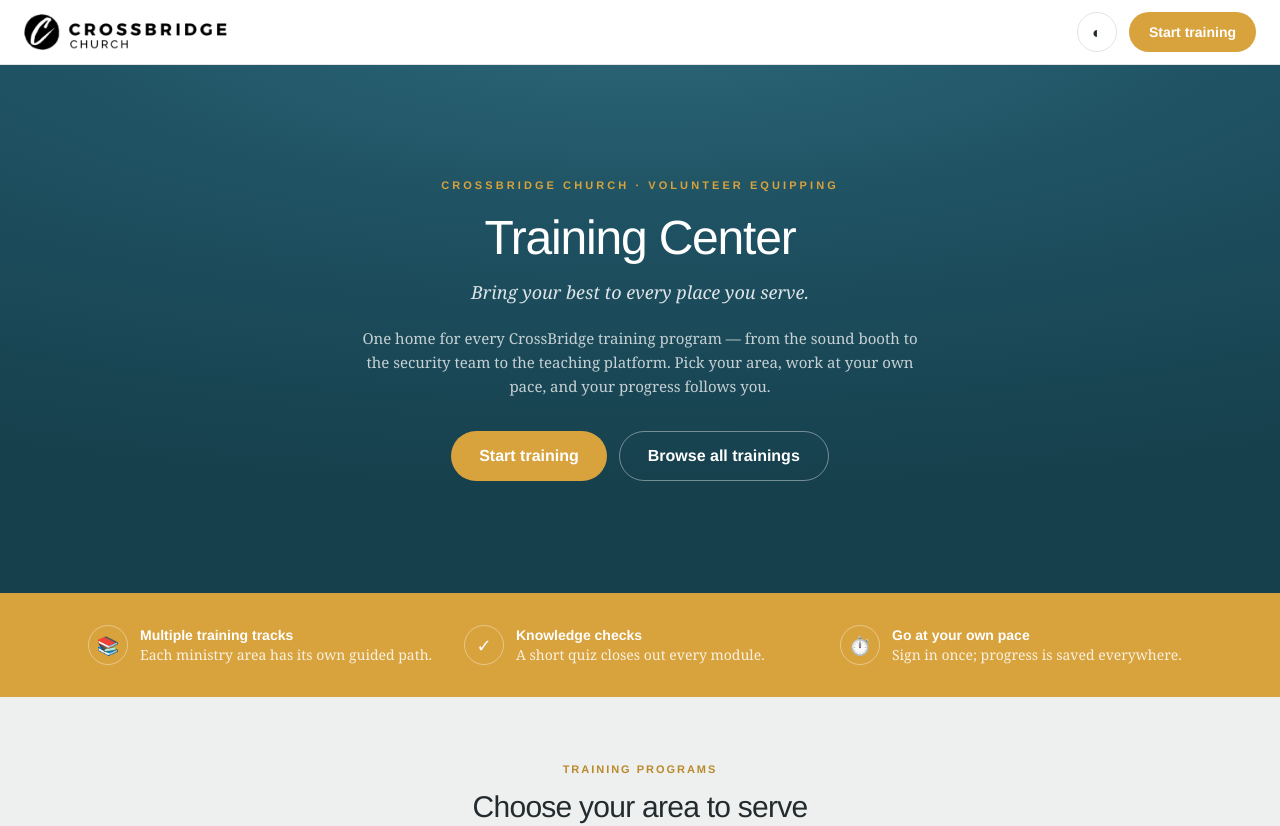
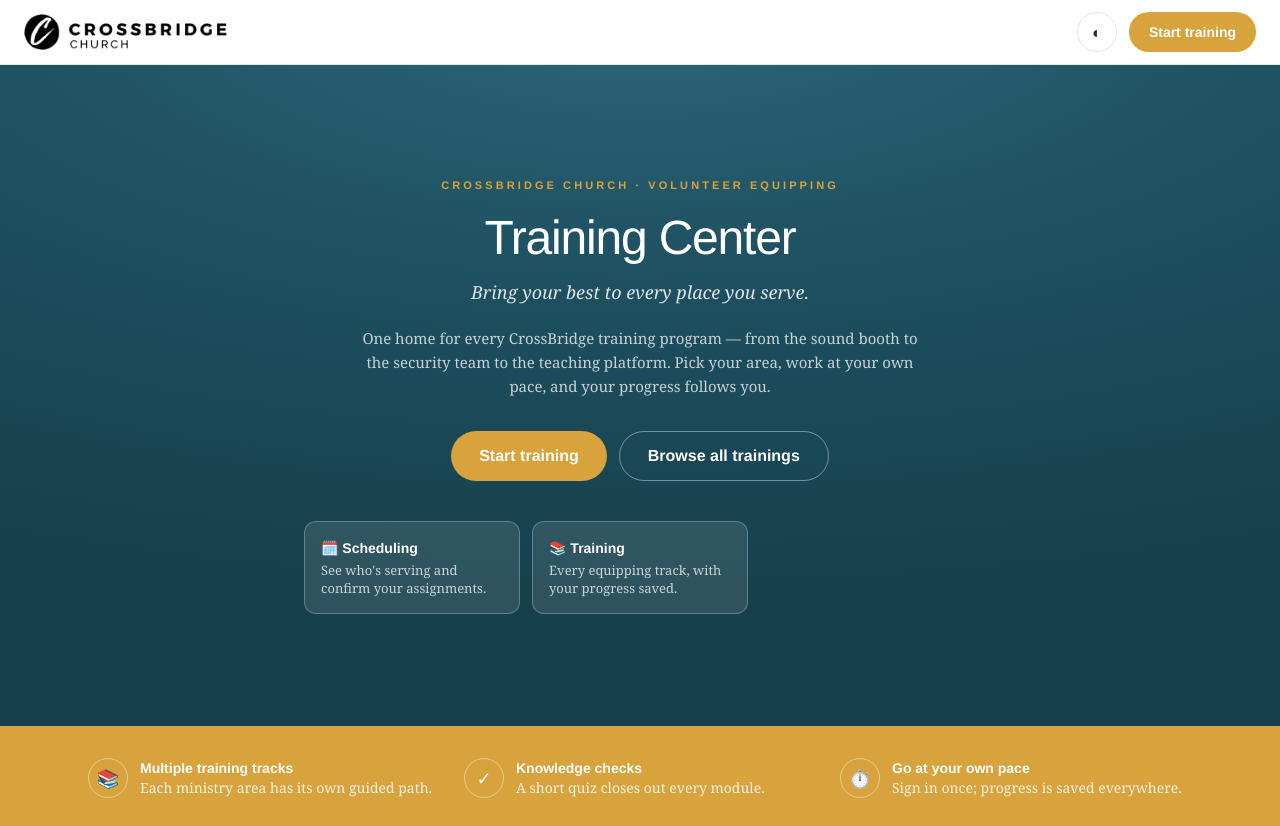
Before and after one commit to ntschetterNY/CBC_Scheduling_Training, a Next.js app: page / in a window 1280 px wide. Shown: the top 826 px of the page. Built offline with nearby package versions, Linux system fonts and the light colour scheme; no server answers.

Commit message:
Implement #48: home page quick links to Scheduling, People, Training
People points at /admin/users and is shown to admins only until a
member-facing directory exists - flagged as an open question on the issue.

```diff
--- a/app/page.tsx
+++ b/app/page.tsx
@@ -29,6 +29,37 @@
 
   const primaryHref = user ? "/dashboard" : "/login";
   const primaryLabel = user ? "Go to dashboard" : "Start training";
+  // Route app destinations through /login (preserving the target) when the
+  // visitor isn't signed in, matching the program cards below.
+  const appLink = (dest: string) =>
+    user ? dest : `/login?redirectedFrom=${encodeURIComponent(dest)}`;
+  const isAdmin = profile?.role === "admin" || isSuperAdmin(user?.email);
+  const quickLinks = [
+    {
+      href: appLink("/schedule"),
+      icon: "🗓️",
+      title: "Scheduling",
+      body: "See who's serving and confirm your assignments.",
+    },
+    // The roster lives behind the admin area today, so the People link only
+    // shows for admins until a member-facing directory exists (issue #48).
+    ...(isAdmin
+      ? [
+          {
+            href: "/admin/users",
+            icon: "👥",
+            title: "People",
+            body: "The team roster, accounts, and approvals.",
+          },
+        ]
+      : []),
+    {
+      href: user ? "/dashboard" : "#programs",
+      icon: "📚",
+      title: "Training",
+      body: "Every equipping track, with your progress saved.",
+    },
+  ];
   const metaBySlug: Record<string, string> = {
     "sound-tech": programMeta(curriculum),
     "physical-security": programMeta(safetyCurriculum),
@@ -93,6 +124,24 @@
             >
               Browse all trainings
             </a>
+          </div>
+
+          {/* Quick links out to the app's main areas */}
+          <div className="mx-auto mt-10 grid max-w-2xl gap-3 text-left sm:grid-cols-3">
+            {quickLinks.map((l) => (
+              <Link
+                key={l.title}
+                href={l.href}
+                className="rounded-xl border border-white/25 bg-white/10 p-4 transition-colors hover:bg-white/15"
+              >
+                <p className="font-sans text-sm font-semibold text-white">
+                  {l.icon} {l.title}
+                </p>
+                <p className="mt-1 font-serif text-[13px] leading-snug text-white/75">
+                  {l.body}
+                </p>
+              </Link>
+            ))}
           </div>
         </div>
       </section>
```
